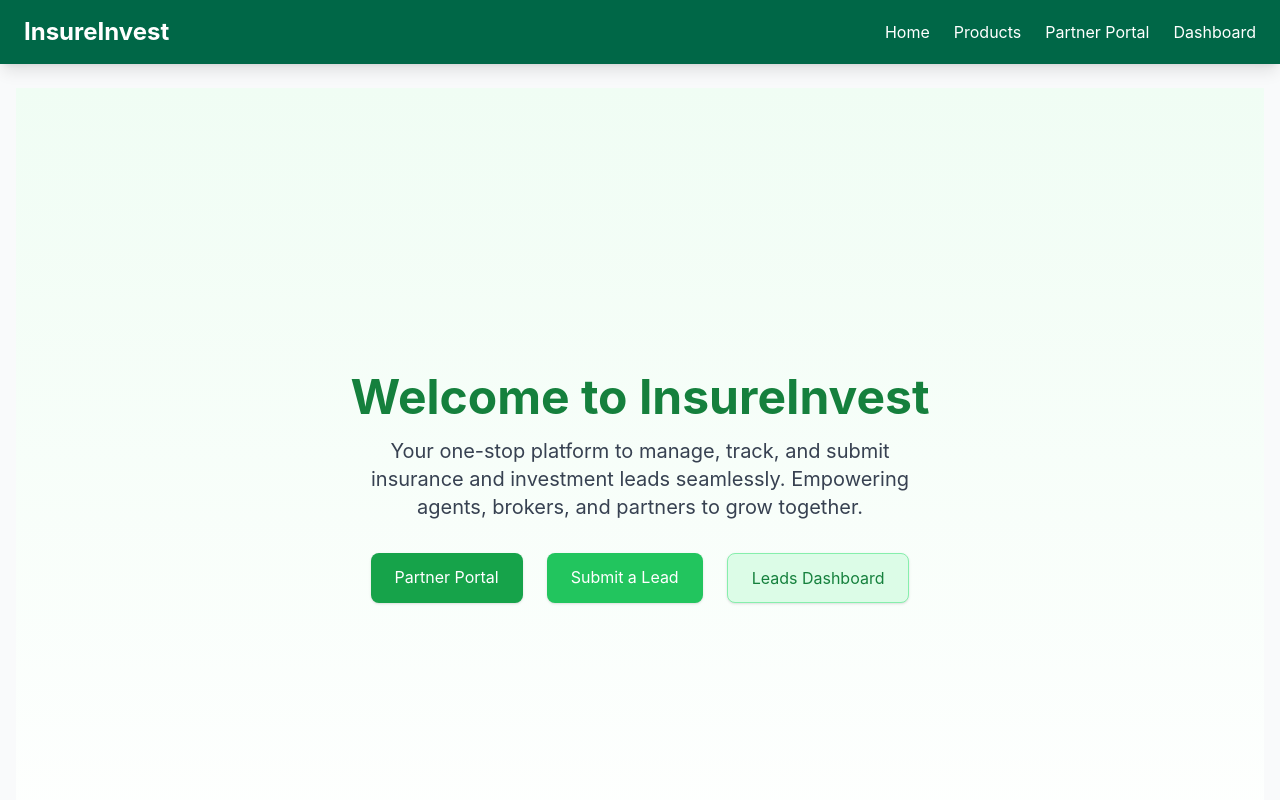
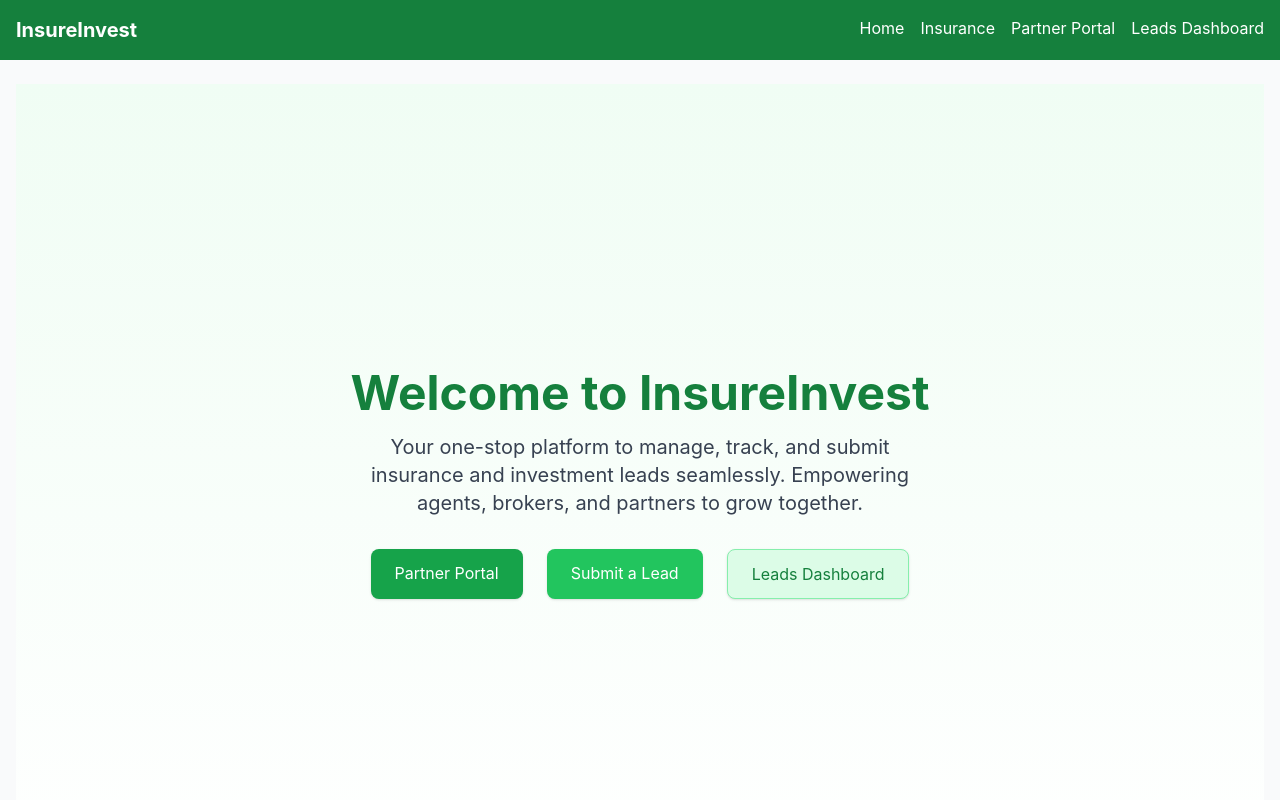
Before and after one commit to ew-prog/insure-invest-frontend, a React (Vite) app: page / in a window 1280 px wide. Shown: the top 800 px of the page. Built offline with nearby package versions, Linux system fonts and the light colour scheme.

Commit message:
Update Navbar.jsx

```diff
--- a/src/Navbar.jsx
+++ b/src/Navbar.jsx
@@ -3,15 +3,26 @@ import { Link } from 'react-router-dom'
 
 function Navbar() {
   return (
-    <nav className="bg-primary text-white py-4 shadow-lg">
-      <div className="container mx-auto flex justify-between items-center px-6">
-        <h1 className="text-2xl font-bold">InsureInvest</h1>
-        <div className="space-x-6">
-          <Link to="/" className="hover:text-accent">Home</Link>
-          <Link to="/insurance" className="hover:text-accent">Products</Link>
-          <Link to="/partner-portal" className="hover:text-accent">Partner Portal</Link>
-          <Link to="/dashboard" className="hover:text-accent">Dashboard</Link>
-        </div>
+    <nav className="bg-green-700 text-white p-4 flex justify-between">
+      {/* Brand */}
+      <div className="font-bold text-xl">
+        <Link to="/">InsureInvest</Link>
+      </div>
+
+      {/* Links */}
+      <div className="space-x-4">
+        <Link to="/" className="hover:underline">
+          Home
+        </Link>
+        <Link to="/insurance" className="hover:underline">
+          Insurance
+        </Link>
+        <Link to="/partner-portal" className="hover:underline">
+          Partner Portal
+        </Link>
+        <Link to="/dashboard" className="hover:underline">
+          Leads Dashboard
+        </Link>
       </div>
     </nav>
   )
```
